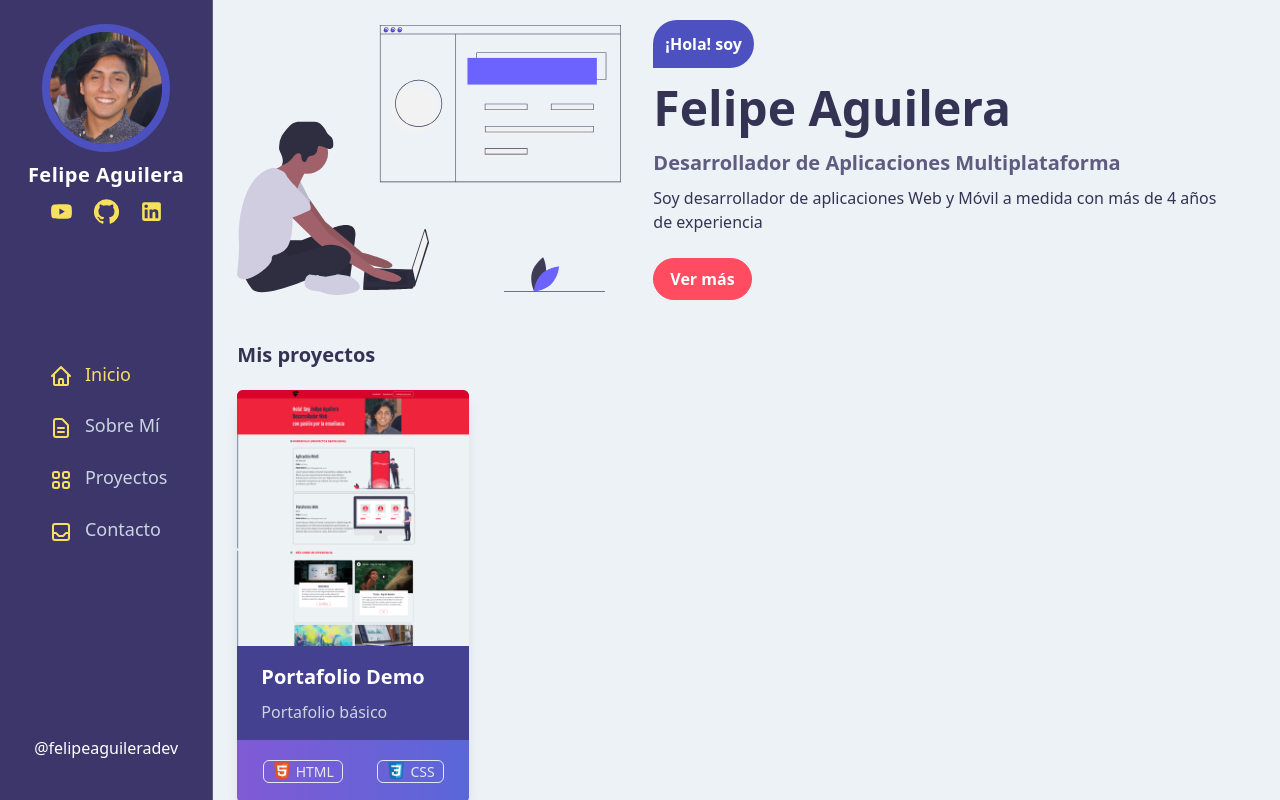
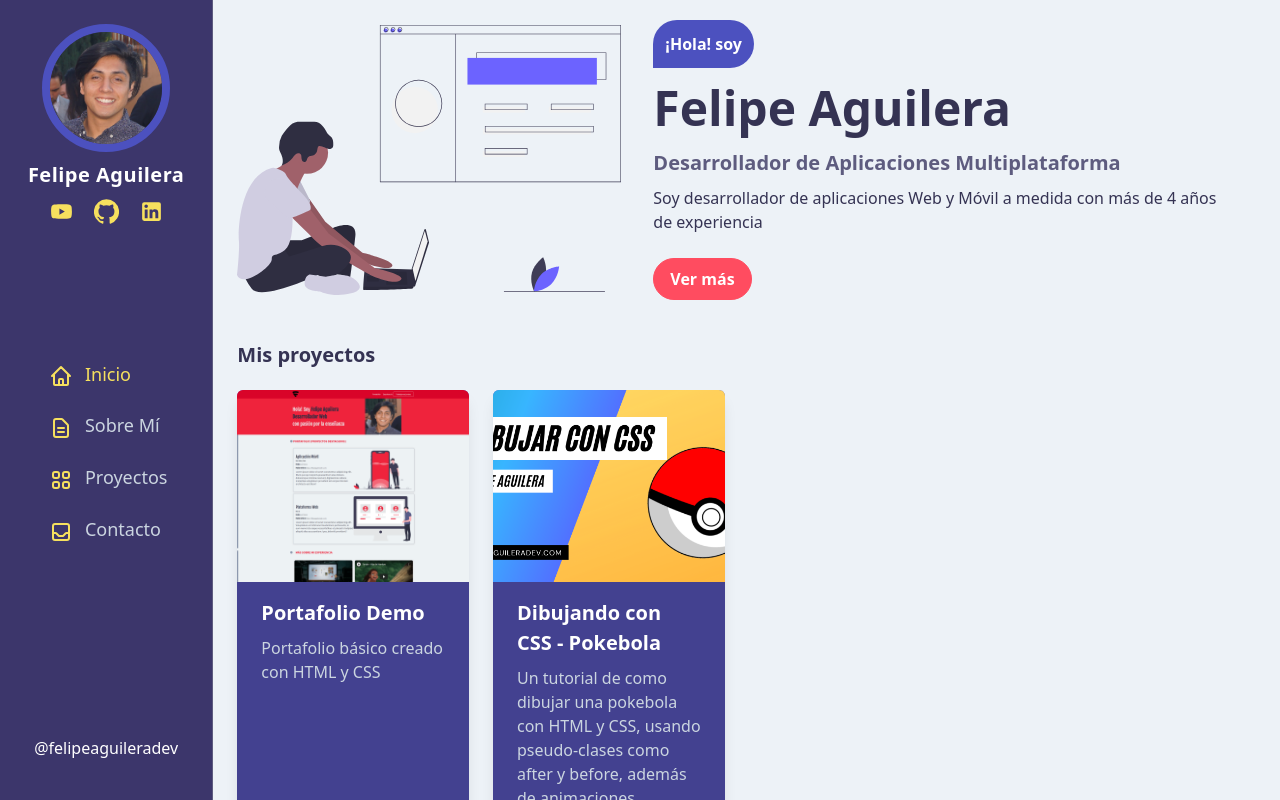
Before and after one commit to felipe0703/my-portfolio, a React (Create React App) app: page / in a window 1280 px wide. Built offline with nearby package versions, Linux system fonts and the light colour scheme.

Commit message:
se agrego proyecto pokebola, se mejoró la sección de descripción del card, se redujo el tamaño de la imagen en el card

```diff
--- a/src/components/pages/HomeScreen.js
+++ b/src/components/pages/HomeScreen.js
@@ -2,6 +2,7 @@ import React from "react";
 import { Link } from "react-router-dom";
 import { CardProject } from "../ui/CardProject";
 import ImagePortafolioDemo from "../../assets/img/project/portafolio-demo.png";
+import ImagePokebola from "../../assets/img/project/miniatura-pokebola.png";
 
 export const HomeScreen = () => {
   return (
@@ -45,13 +46,23 @@ export const HomeScreen = () => {
             Mis proyectos
           </h2>
 
-          <div className="grid grid-cols-1 sm:grid-cols-2 md:grid-cols-2 lg:grid-cols-2 xl:grid-cols-4 gap-5 lg:gap-6">
+          <div className="grid grid-cols-1 sm:grid-cols-2 md:grid-cols-2 lg:grid-cols-2 xl:grid-cols-4 gap-5 lg:gap-6 ">
             <CardProject
               image={ImagePortafolioDemo}
               title="Portafolio Demo"
-              description="Portafolio básico"
+              description="Portafolio básico creado con HTML y CSS"
               repo="https://github.com/felipeaguileradev/portafolio-demo"
               url="https://felipeaguileradev.github.io/portafolio-demo/"
+              html={true}
+              css={true}
+            />
+            <CardProject
+              image={ImagePokebola}
+              title="Dibujando con CSS - Pokebola"
+              description="Un tutorial de como dibujar una pokebola con HTML y CSS, usando pseudo-clases como after y before, además de animaciones"
+              repo="https://github.com/felipeaguileradev/tutorial-pokebola"
+              url="https://www.youtube.com/watch?v=WV_7LZc-FCY"
+              img_fill={false}
               html={true}
               css={true}
             />
--- a/src/components/ui/CardProject.js
+++ b/src/components/ui/CardProject.js
@@ -14,16 +14,25 @@ export const CardProject = ({
   react_native = false,
   php = false,
   laravel = false,
+  img_fill = false,
 }) => {
   return (
-    <div className="max-w-sm rounded-md overflow-hidden shadow-lg bg-gradient-to-r from-purple-600 to-indigo-600 ">
+    <div className="max-w-sm rounded-md overflow-hidden shadow-lg bg-gradient-to-r from-purple-600 to-indigo-600 flex flex-col mx-auto">
       <div className="relative">
         <picture className="hover:visible">
-          <img
-            className="h-64 w-full object-cover object-top"
-            src={image}
-            alt="Imágen del proyecto"
-          />
+          {img_fill ? (
+            <img
+              className="h-48 w-full object-fill "
+              src={image}
+              alt="Imágen del proyecto"
+            />
+          ) : (
+            <img
+              className="h-48 w-full object-cover object-top"
+              src={image}
+              alt="Imágen del proyecto"
+            />
+          )}
         </picture>
         <div
           className="flex justify-evenly items-center
@@ -49,12 +58,13 @@ export const CardProject = ({
           </a>
         </div>
       </div>
-      <div className="px-6 py-4 bg-indigo-800 ">
+
+      <div className="px-6 py-4 bg-indigo-800 flex-grow">
         <div className="font-bold text-xl mb-2 text-white">{title}</div>
         <p className="text-gray-400 text-base">{description}</p>
       </div>
 
-      <div className="flex overflow-hidden justify-center flex-wrap mb-5 pt-5 px-2 ">
+      <div className="flex overflow-hidden justify-center flex-wrap mb-5 pt-5 px-2">
         {html && (
           <p className="mx-auto border border-gray-300 rounded-md text-sm font-medium py-0.5 px-2 text-gray-300 flex">
             <img
```
Also changed, not shown: src/assets/img/project/miniatura-pokebola.png (added).
